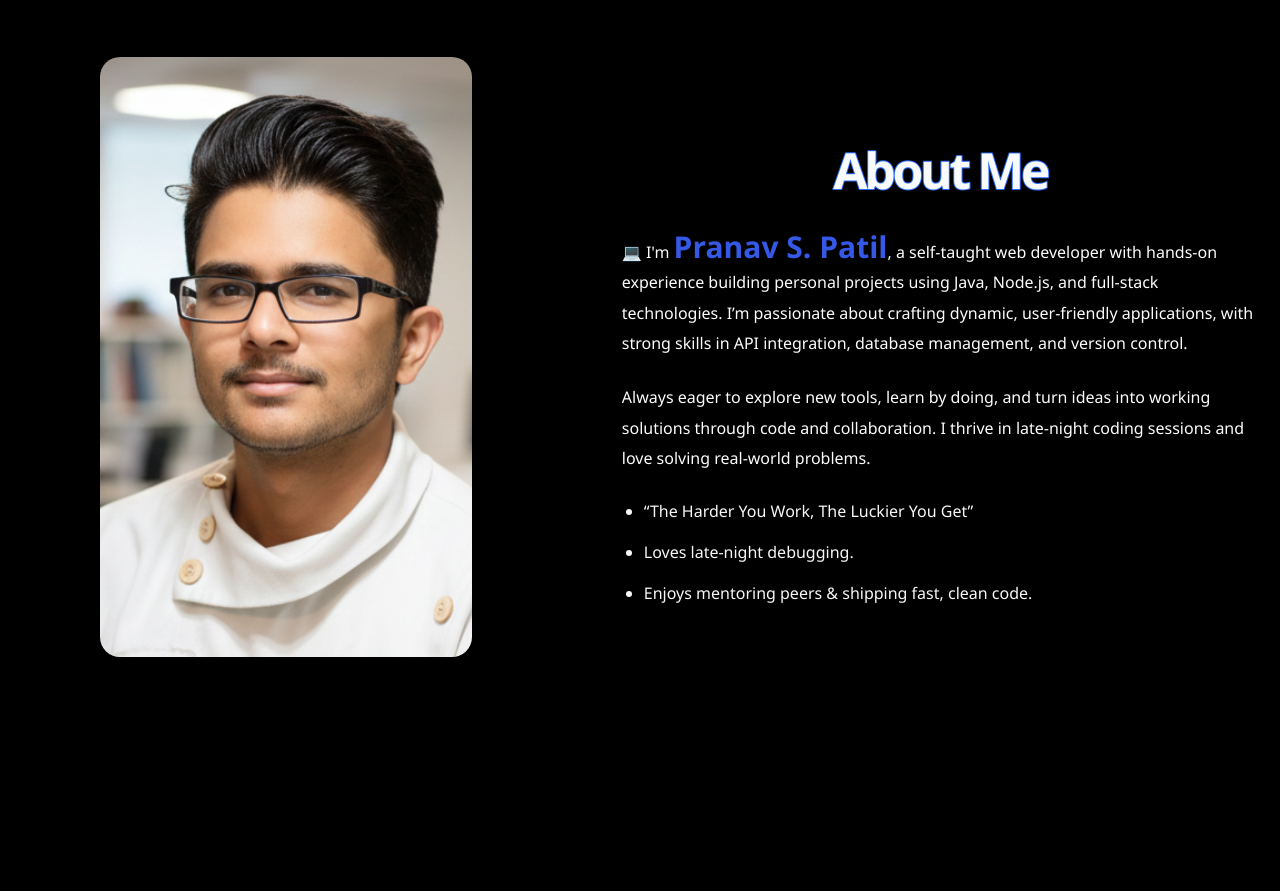
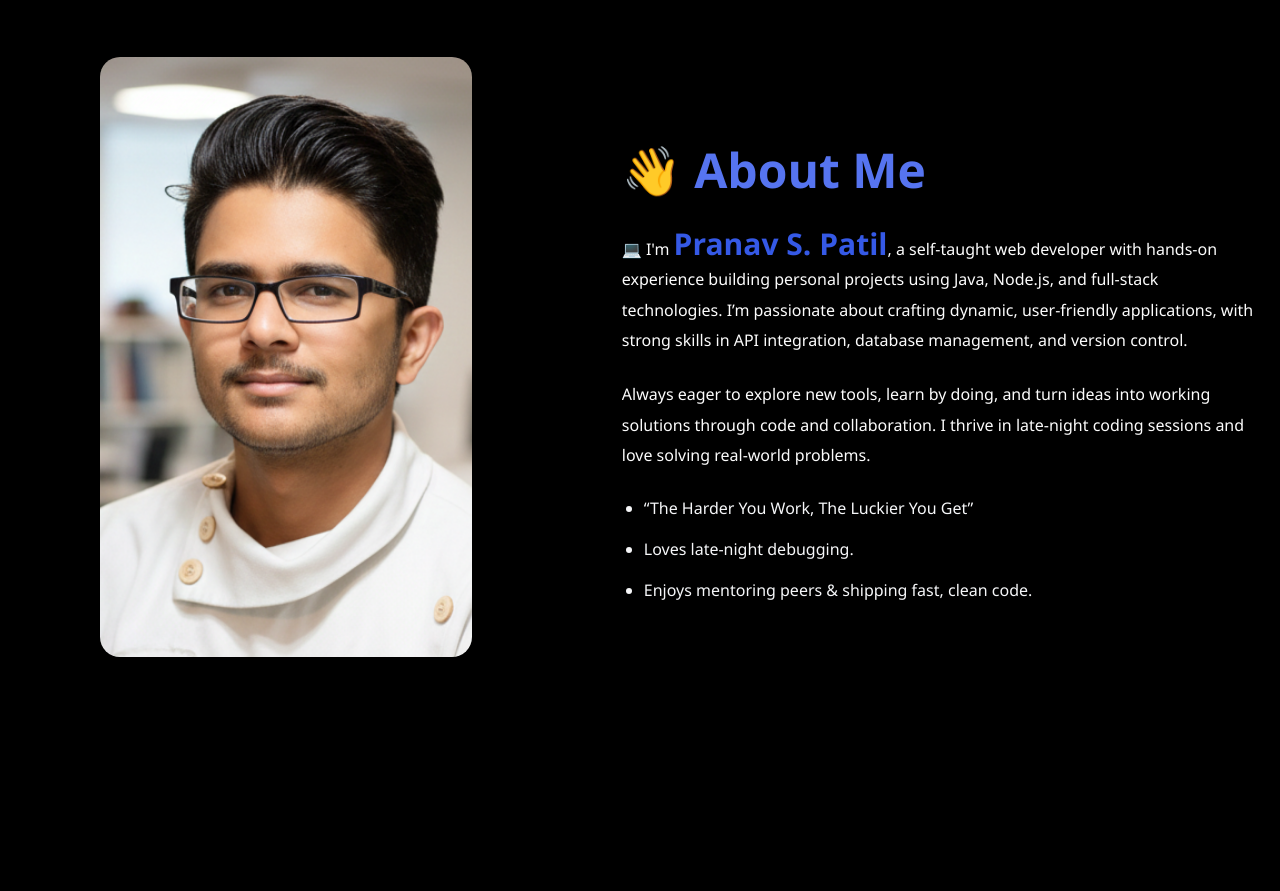
Before and after one commit to Lab-Dev-Pranav/REACT_PF, a React (Vite) app in the folder MUPF2026/: page /home in a window 1280 px wide. Shown: the part 920-1811 px from the top of the page. Built offline with nearby package versions, Linux system fonts and the light colour scheme.

Commit message:
NA 8/22/2026

```diff
--- a/MUPF2026/src/pages/home/about.jsx
+++ b/MUPF2026/src/pages/home/about.jsx
@@ -1,7 +1,7 @@
 import React from 'react';
 import BaseComponent from '../../BaseComponent/BaseComponent';
 import "./about.css";
-import StrokeText from '../../component/StrokeText';
+// import StrokeText from '../../component/StrokeText';
 const About = () => {
   return (
     <BaseComponent className="home-about" id="about">
@@ -21,10 +21,10 @@ const About = () => {
         <div className="about-right" >
 
           <h1 className="about-title">
-            {/* 👋 About Me */}
+            👋 About Me
 
 
-            <StrokeText
+            {/* <StrokeText
               text="About Me"
               strokeColor="#286af8"
               fillColor="#F8FAFC"
@@ -39,7 +39,7 @@ const About = () => {
               fontWeight={800}
               letterSpacing={-4}
               reverse={false}
-            />
+            /> */}
 
           </h1>
 
```
